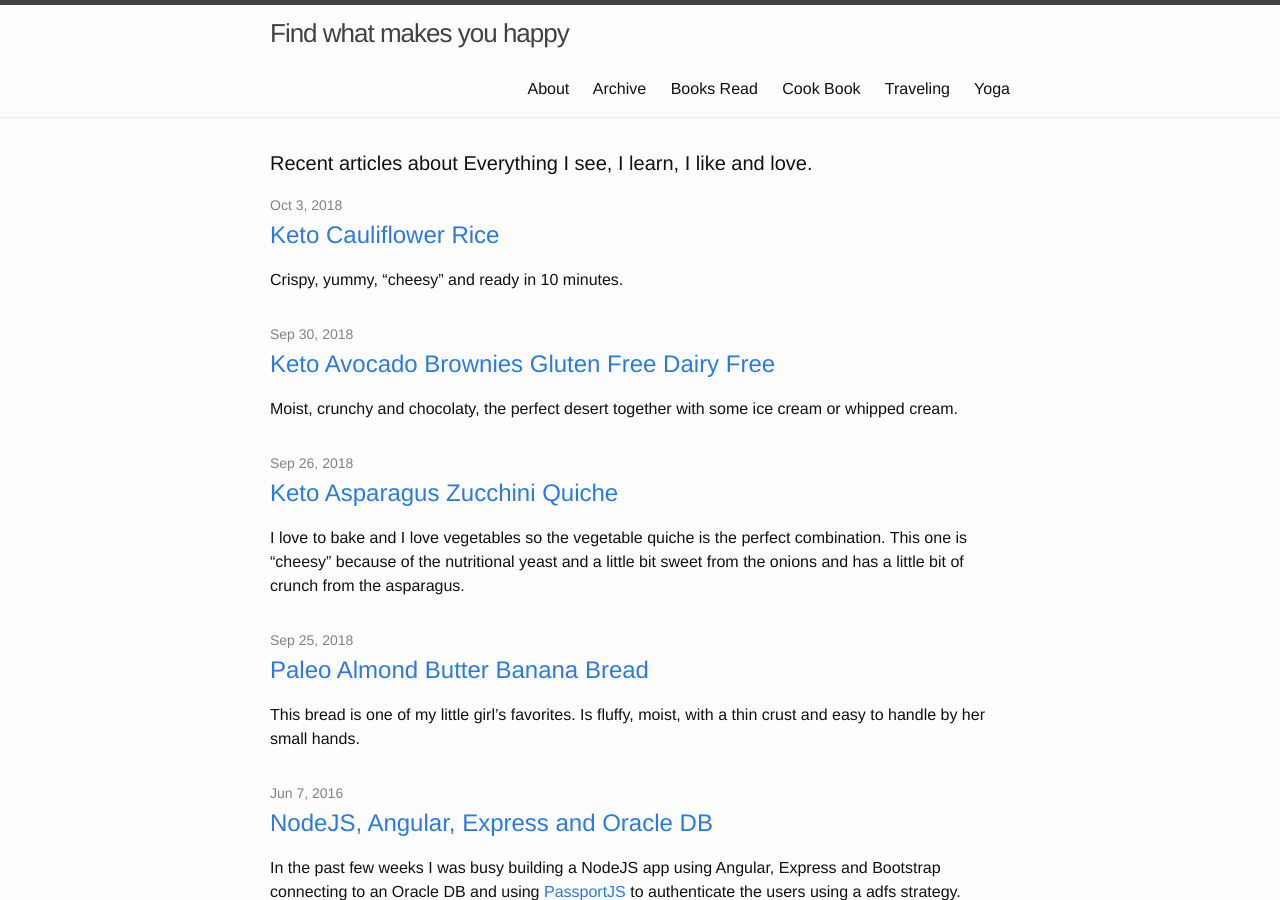
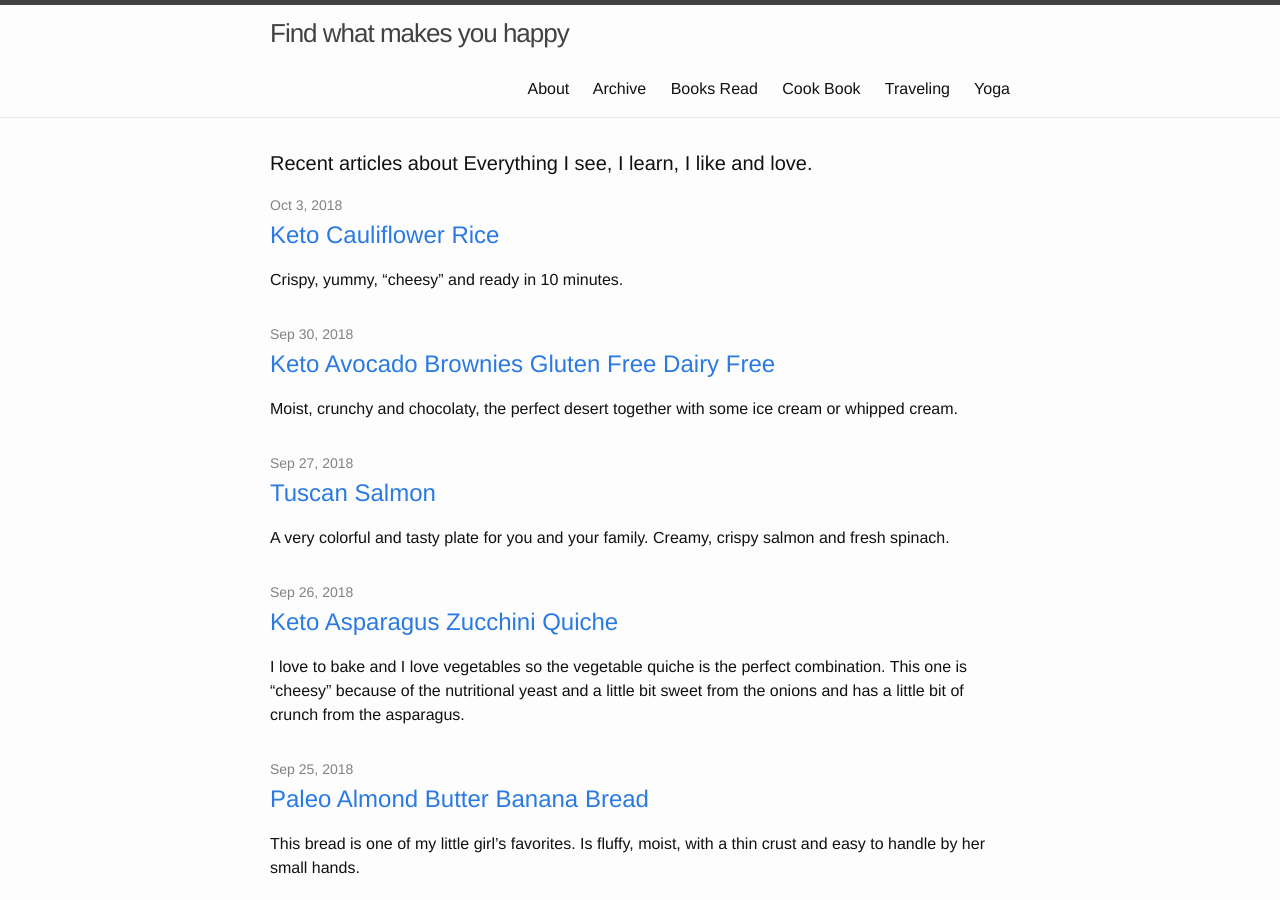
Before and after one commit to melaniaandrisan/melaniaandrisan.github.io, a Jekyll site: the page built from index.html, in a window 1280 px wide and 900 px high. Built offline with Jekyll 4.4.1, drawn with Linux system fonts in a browser that asks for light colours; comment, search, counter and statistics services are not loaded.

Commit message:
publish salmon

```diff
--- a/_posts/food/2018-09-27-Toscan_Salmon.md
+++ b/_posts/food/2018-09-27-Toscan_Salmon.md
@@ -1,8 +1,8 @@
 ---
 
-published: false
+published: true
 layout: post
-date: "2018-09-26 23:30:10 +0200"
+date: "2018-09-27 23:30:10 +0200"
 categories: Food
 title: "Tuscan Salmon"
 
```
